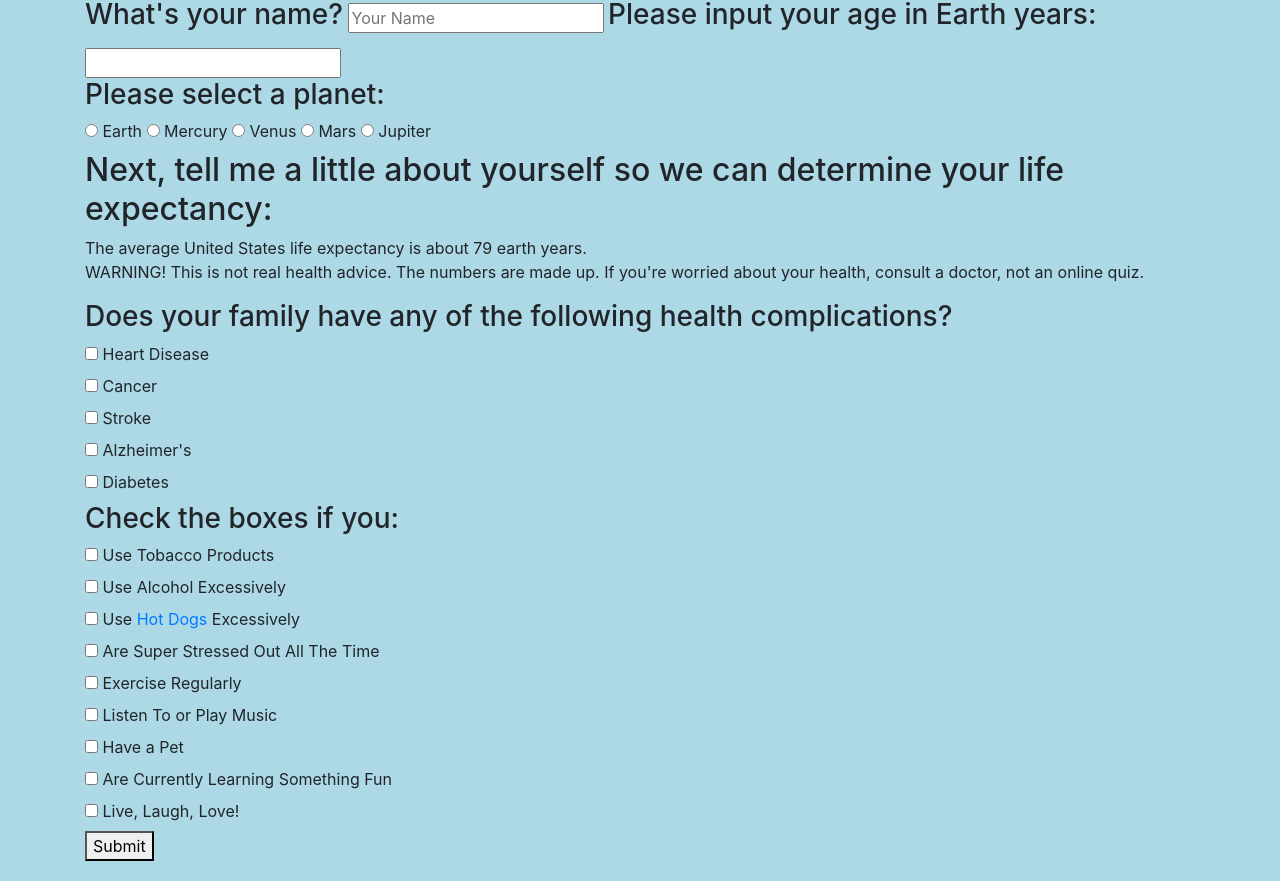
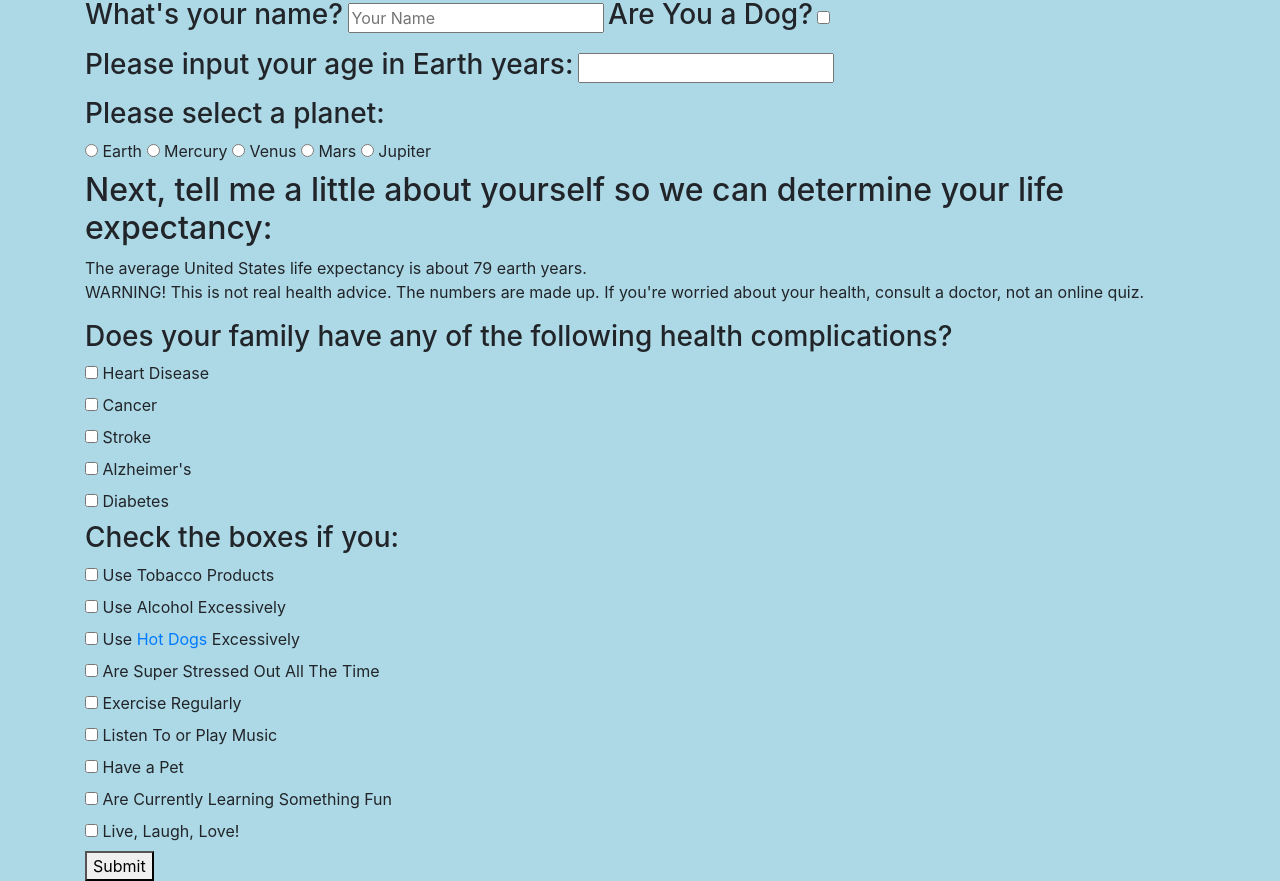
Before and after one commit to ChristopherMNeal/super-galactic-age-calculator, a website built with webpack: page src/index.html in a window 1280 px wide. Shown: the part 58-939 px from the top of the page. Built offline with nearby package versions, Linux system fonts and the light colour scheme.

Commit message:
Add checkbox for dog years input

```diff
--- a/src/index.html
+++ b/src/index.html
@@ -9,8 +9,11 @@
     <form id="user-info">
       <label for="name"><h3>What's your name?</h3></label>
       <input type="text" id="user-name" placeholder="Your Name">
+      <label for="dog"><h3>Are You a Dog?</h3></label>
+      <input type="checkbox" id="dog" name="dog" value="dog">
+      <br>
       <label for="user-age"><h3>Please input your age in Earth years:</h3></label>
-      <input type="number" id="user-age">
+      <input type="number" id="user-age"><br>
       <h3>Please select a planet:</h3>
       <input type="radio" id="earth" name="planet" value="Earth">
       <label for="earth">Earth</label>
```
